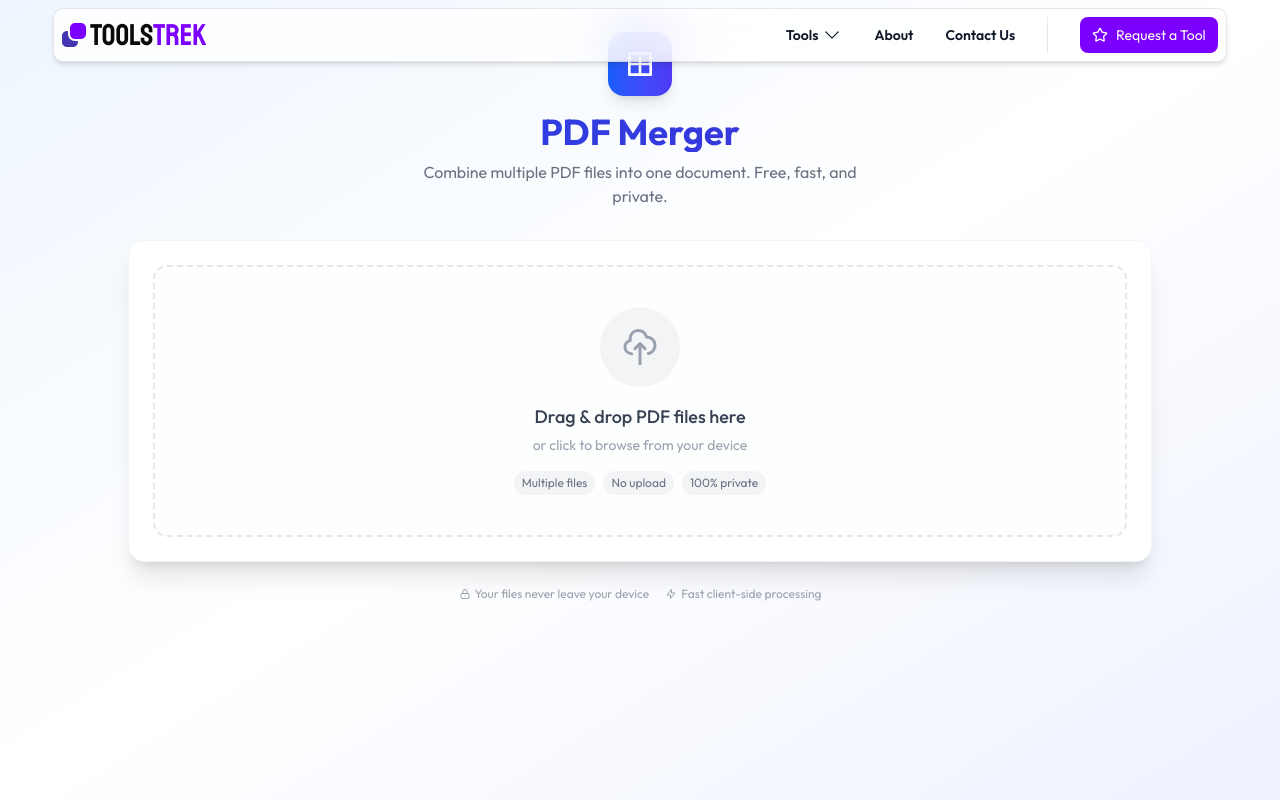
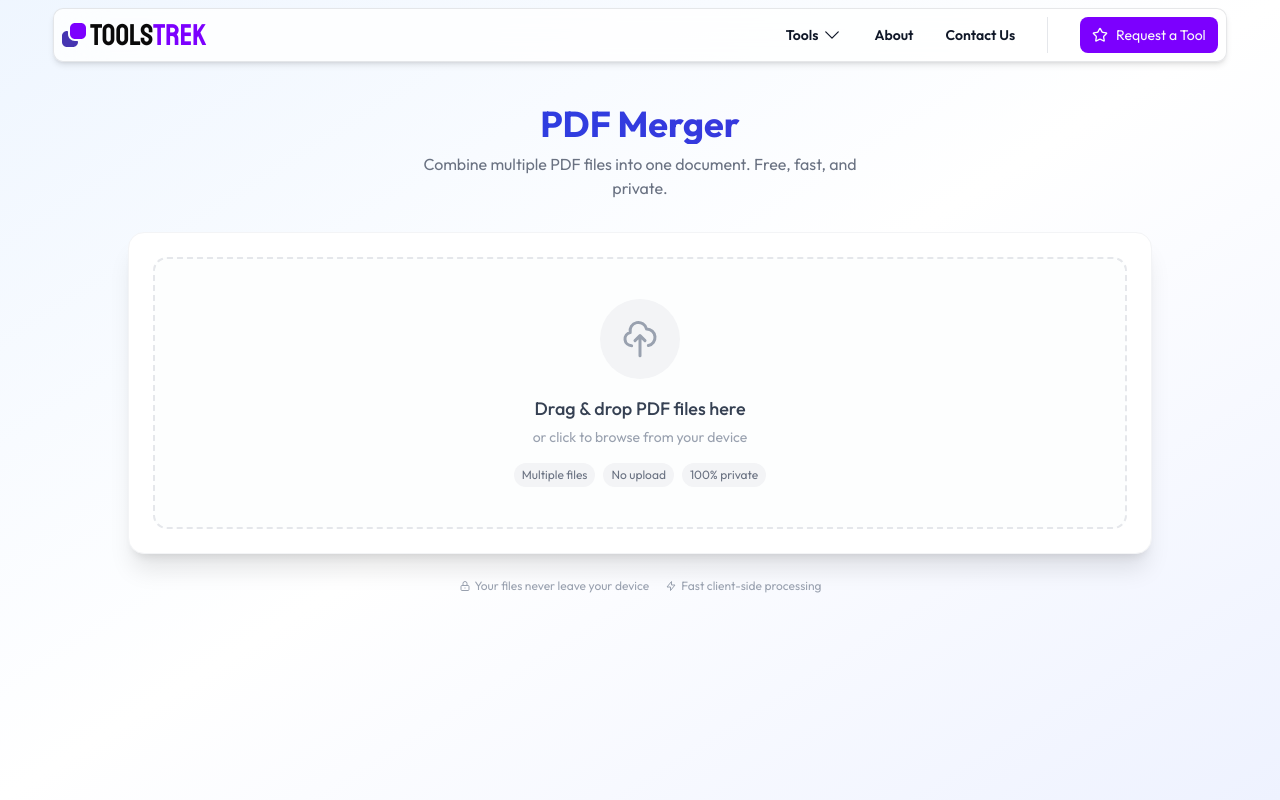
Before and after one commit to tasnimultas67/toolstrek, a Next.js app: page /tools/pdf-merger in a window 1280 px wide. Shown: the top 800 px of the page. Built offline with nearby package versions, Linux system fonts and the light colour scheme.

Commit message:
added spaces for better UI

```diff
--- a/app/tools-compo/QRScanner.js
+++ b/app/tools-compo/QRScanner.js
@@ -129,18 +129,10 @@ const QRScanner = () => {
   };
 
   return (
-    <div className="min-h-screen bg-slate-50 dark:bg-gray-950 py-12 px-4 flex items-center justify-center font-sans">
+    <div className="min-h-screen bg-slate-50 dark:bg-gray-950 pb-12 pt-24 px-2 flex items-center justify-center font-sans">
       <div className="w-full max-w-4xl space-y-8">
         {/* Header */}
         <div className="text-center space-y-2">
-          <motion.div
-            initial={{ opacity: 0, y: -10 }}
-            animate={{ opacity: 1, y: 0 }}
-            className="inline-flex items-center gap-2 px-3 py-1 rounded-full bg-blue-50 dark:bg-blue-900/30 text-blue-600 dark:text-blue-400 text-xs font-bold uppercase tracking-wider mb-2"
-          >
-            <Scan size={14} />
-            <span>AI Powered Recognition</span>
-          </motion.div>
           <h1 className="text-4xl font-black text-gray-900 dark:text-white tracking-tight">
             QR Code <span className="text-blue-600">Scanner</span>
           </h1>
--- a/app/tools-compo/WifiQRGen.js
+++ b/app/tools-compo/WifiQRGen.js
@@ -134,7 +134,7 @@ const WifiQRGen = () => {
 
   return (
     <div className="w-full mx-auto">
-      <div className="flex flex-col lg:flex-row justify-between w-11/12 lg:w-10/12 mx-auto p-5 bg-gray-50 rounded-lg mt-10 border border-gray-200">
+      <div className="flex flex-col lg:flex-row justify-between mx-auto p-5 bg-gray-50 rounded-lg mt-20 mb-10 border border-gray-200">
         <div className="w-full lg:w-2/3">
           <form
             onSubmit={(e) => {
--- a/app/tools/case-converter/page.js
+++ b/app/tools/case-converter/page.js
@@ -79,8 +79,8 @@ const CaseConverter = () => {
   };
 
   return (
-    <div className="min-h-screen bg-slate-50 dark:bg-gray-950 p-4 md:p-8 flex items-center justify-center font-sans">
-      <div className="w-full max-w-4xl bg-white dark:bg-gray-900 rounded-3xl shadow-[0_20px_50px_rgba(0,0,0,0.05)] border border-gray-100 dark:border-gray-800 overflow-hidden">
+    <div className="min-h-screen bg-slate-50 dark:bg-gray-950 px-2 pb-10 pt-20 flex items-center justify-center font-sans">
+      <div className="w-full md:w-11/12 mx-auto bg-white dark:bg-gray-900 rounded-3xl shadow-[0_20px_50px_rgba(0,0,0,0.05)] border border-gray-100 dark:border-gray-800 overflow-hidden">
         <div className="px-8 py-6 border-b border-gray-50 dark:border-gray-800 flex justify-between items-center bg-white/50 backdrop-blur-md">
           <div className="flex items-center gap-3">
             <div className="p-2 bg-blue-600 rounded-lg">
--- a/app/tools/image-to-pdf/page.js
+++ b/app/tools/image-to-pdf/page.js
@@ -494,10 +494,10 @@ const ImageToPDF = () => {
   };
 
   return (
-    <div className="min-h-screen bg-linear-to-br from-gray-50 to-gray-100 py-8 px-4 sm:px-6 lg:px-8">
+    <div className="min-h-screen bg-linear-to-br from-gray-50 to-gray-100 pb-10 pt-24 px-2">
       <UploadStatus />
 
-      <div className="max-w-7xl mx-auto">
+      <div className="w-full md:w-11/12 mx-auto">
         {/* Header */}
         <motion.div
           initial={{ opacity: 0, y: -20 }}
--- a/app/tools/password-generator/PasswordFunc.js
+++ b/app/tools/password-generator/PasswordFunc.js
@@ -52,12 +52,12 @@ export default function PasswordFunc() {
   }, []);
 
   return (
-    <div className="min-h-screen bg-slate-50 dark:bg-gray-950 p-4 md:p-8 flex flex-col items-center justify-center font-sans">
+    <div className="min-h-screen bg-slate-50 dark:bg-gray-950 px-2 pb-10 pt-20 flex flex-col items-center justify-center font-sans">
       <motion.div
         initial={{ opacity: 0, y: 20 }}
         animate={{ opacity: 1, y: 0 }}
         transition={{ duration: 0.5 }}
-        className="w-full max-w-2xl"
+        className="w-full md:w-11/12 mx-auto"
       >
         <Card className="bg-white dark:bg-gray-900 rounded-3xl shadow-[0_20px_50px_rgba(0,0,0,0.05)] border-gray-100 dark:border-gray-800 overflow-hidden">
           <CardHeader className="px-8 py-6 border-b border-gray-50 dark:border-gray-800 bg-white/50 backdrop-blur-md">
--- a/app/tools/pdf-merger/page.js
+++ b/app/tools/pdf-merger/page.js
@@ -101,26 +101,10 @@ const PdfMergeTool = () => {
   };
 
   return (
-    <div className="min-h-screen bg-linear-to-br from-blue-50 via-white to-indigo-50 py-8 px-4">
+    <div className="min-h-screen bg-linear-to-br from-blue-50 via-white to-indigo-50 pb-8 pt-26 px-4">
       <div className="max-w-5xl mx-auto">
         {/* Header Section */}
         <div className="text-center mb-8">
-          <div className="inline-flex items-center justify-center w-16 h-16 bg-linear-to-r from-blue-600 to-indigo-600 rounded-2xl shadow-lg mb-4">
-            <svg
-              className="w-8 h-8 text-white"
-              fill="none"
-              stroke="currentColor"
-              viewBox="0 0 24 24"
-            >
-              <path d="M12 4v16m8-8H4" strokeWidth="2" strokeLinecap="round" />
-              <path
-                d="M4 4h16v16H4z"
-                strokeWidth="2"
-                strokeLinecap="round"
-                strokeLinejoin="round"
-              />
-            </svg>
-          </div>
           <h1 className="text-4xl font-bold bg-linear-to-r from-blue-700 to-indigo-700 bg-clip-text text-transparent">
             PDF Merger
           </h1>
--- a/app/tools/wifi-qr/page.js
+++ b/app/tools/wifi-qr/page.js
@@ -9,7 +9,7 @@ export const metadata = {
 
 const page = () => {
   return (
-    <div className="md:max-w-[1200px] md:w-[1160px] mx-auto px-1 py-3">
+    <div className="w-full md:w-11/12 mx-auto px-1 py-3">
       <WifiQRGen></WifiQRGen>
     </div>
   );
```
